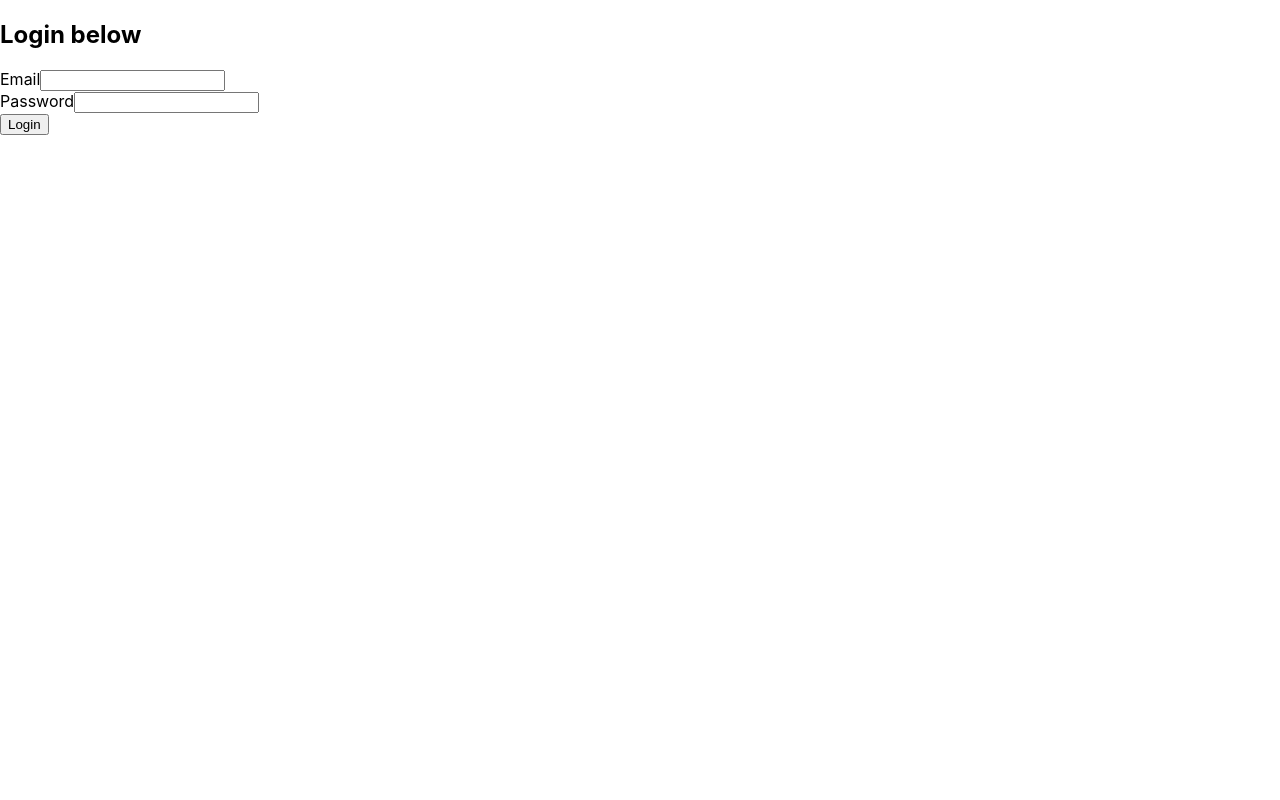
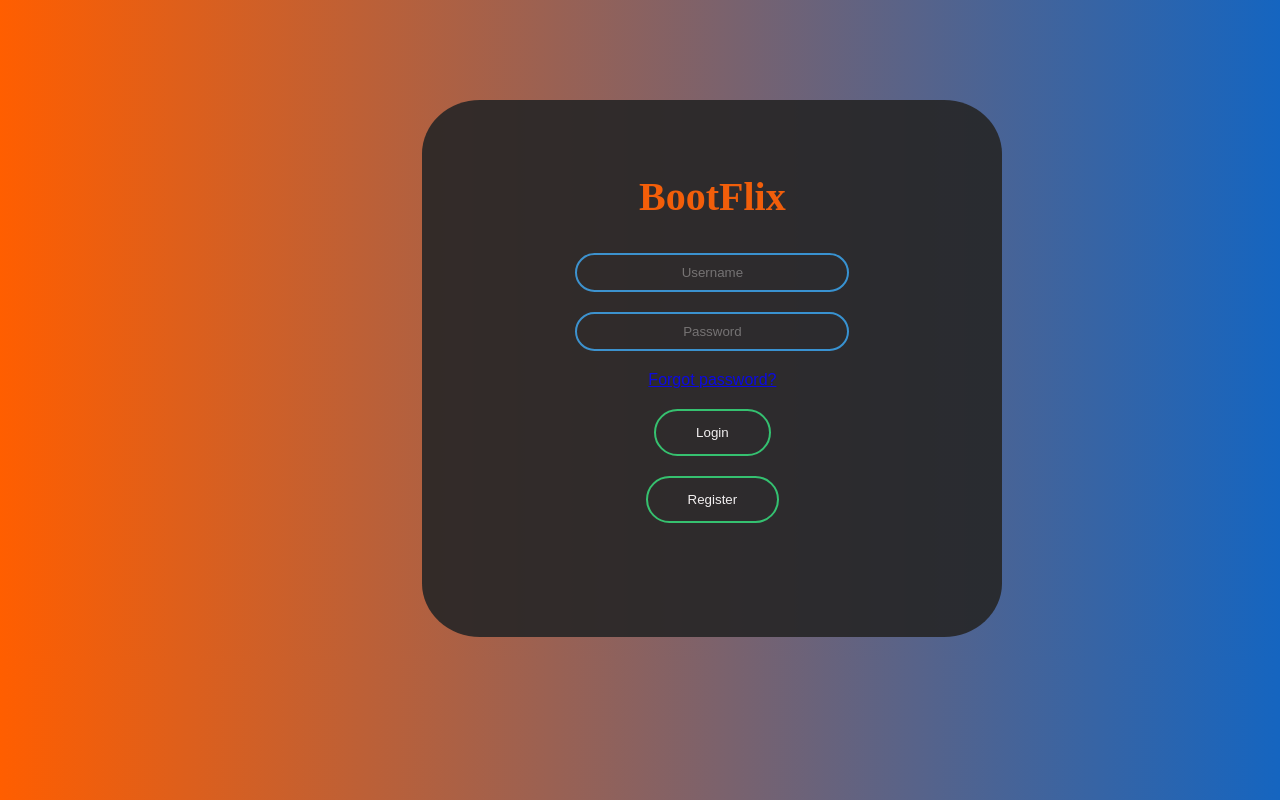
Before and after one commit to WijiPe/BootFlix, a React (Create React App) app in the folder client/: page /login in a window 1280 px wide. Built offline with nearby package versions, Linux system fonts and the light colour scheme.

Commit message:
Login Reg CSS

```diff
--- /dev/null
+++ b/client/src/components/App.css
@@ -0,0 +1,156 @@
+body {
+    margin: 0;
+    padding: 0;
+    font-family: sans-serif;
+    background: linear-gradient(to right, rgb(255, 94, 0), #1565c0)
+}
+
+.logo{
+    color: rgb(255, 94, 0);
+    font-family:cursive;
+    font-size: 390px;
+    font-weight:bolder;
+}
+.card {
+    margin-bottom: 20px;
+    border: none
+}
+
+.opacity {
+opacity: .9;
+}
+.box {
+    border-radius: 10%;
+    width: 500px;
+    padding: 40px;
+    margin-left: 33%;
+    flex: auto;
+
+
+    /* position: absolute; */
+    /* top: 50%;
+    left: 50%; */
+
+    background: #262626;
+    ;
+    text-align: center;
+    transition: 0.25s;
+    margin-top: 100px
+
+
+}
+
+.box input[type="text"],
+.box input[type="password"] {
+    border: 0;
+    background: none;
+    display: block;
+    margin: 20px auto;
+    text-align: center;
+    border: 2px solid #3498db;
+    padding: 10px 10px;
+    width: 250px;
+    outline: none;
+    color: white;
+    border-radius: 24px;
+    transition: 0.25s
+}
+
+.box h1 {
+    color: white;
+    text-transform: uppercase;
+    font-weight: 500
+}
+
+.box input[type="text"]:focus,
+.box input[type="password"]:focus {
+    width: 300px;
+    border-color: #2ecc71
+}
+
+.box input[type="submit"] {
+    border: 0;
+    background: none;
+    display: block;
+    margin: 20px auto;
+    text-align: center;
+    border: 2px solid #2ecc71;
+    padding: 14px 40px;
+    outline: none;
+    color: white;
+    border-radius: 24px;
+    transition: 0.25s;
+    cursor: pointer
+}
+
+.box input[type="submit"]:hover {
+    background: #2ecc71
+}
+
+.forgot {
+    text-decoration: underline
+}
+
+ul.social-network {
+    list-style: none;
+    display: inline;
+    margin-left: 0 !important;
+    padding: 0
+}
+
+ul.social-network li {
+    display: inline;
+    margin: 0 5px
+}
+
+.social-network a.icoFacebook:hover {
+    background-color: #3B5998
+}
+
+.social-network a.icoTwitter:hover {
+    background-color: #33ccff
+}
+
+.social-network a.icoGoogle:hover {
+    background-color: #BD3518
+}
+
+.social-network a.icoFacebook:hover i,
+.social-network a.icoTwitter:hover i,
+.social-network a.icoGoogle:hover i {
+    color: #fff
+}
+
+a.socialIcon:hover,
+.socialHoverClass {
+    color: #44BCDD
+}
+
+.social-circle li a {
+    display: inline-block;
+    position: relative;
+    margin: 0 auto 0 auto;
+    border-radius: 50%;
+    text-align: center;
+    width: 50px;
+    height: 50px;
+    font-size: 20px
+}
+
+.social-circle li i {
+    margin: 0;
+    line-height: 50px;
+    text-align: center
+}
+
+.social-circle li a:hover i,
+.triggeredHover {
+    transform: rotate(360deg);
+    transition: all 0.2s
+}
+
+.social-circle i {
+    color: #fff;
+    transition: all 0.8s;
+    transition: all 0.8s
+}
--- a/client/src/components/Login.jsx
+++ b/client/src/components/Login.jsx
@@ -1,6 +1,8 @@
 import React, {useState} from 'react';
 import axios from 'axios';
 import { useHistory } from 'react-router-dom';
+import './App.css';
+import BootFlixLogo from './BootFlixLogo';
 
 const Login = () => {
     const [loginInfo, setLoginInfo] = useState({
@@ -22,8 +24,8 @@ const Login = () => {
         axios.post("http://localhost:8000/api/login", loginInfo, {withCredentials:true} )
             .then(res=>{
                 console.log("LOGGGIN IN RESPONSE", res)
-                if(res.data.msg === "success!"){
-                    history.push("/home")
+                if(res.data.msg == "success!"){
+                    history.push("/dashboard")
                 }
             })
             .catch(err=>console.log(err))
@@ -31,27 +33,53 @@ const Login = () => {
 
 
     return (
-        <div className="container">
-            <h2>Login below</h2>
-        <form onSubmit= {login}>
-            <div className="form-group">
-                <label>Email</label>
-                <input onChange = {loginChangeHandler} type="text" className="form-control" name= 'email' />
-                {/* {errors.email? <p className="text-danger">{errors.email.message}</p>: ""} */}
+//         <div className="container">
+//             <h2>Login below</h2>
+//         <form onSubmit= {login}>
+//             <div className="form-group">
+//                 <label>Email</label>
+//                 <input onChange = {loginChangeHandler} type="text" className="form-control" name= 'email' />
+//                 {/* {errors.email? <p className="text-danger">{errors.email.message}</p>: ""} */}
 
-            </div>
-            <div className="form-group">
-                <label>Password</label>
-                <input onChange = {loginChangeHandler} type="password" className="form-control" name= 'password' />
-                {/* {errors.password? <p className="text-danger">{errors.password.message}</p>: ""} */}
+//             </div>
+//             <div className="form-group">
+//                 <label>Password</label>
+//                 <input onChange = {loginChangeHandler} type="password" className="form-control" name= 'password' />
+//                 {/* {errors.password? <p className="text-danger">{errors.password.message}</p>: ""} */}
 
-            </div>
+//             </div>
 
-            <input type="submit" value="Login" className= "btn btn-primary" />
-        </form>
-    </div>
-    );
-};
+//             <input type="submit" value="Login" className= "btn btn-primary" />
+//         </form>
+//     </div>
+//     );
+// };
 
 
+        <div className="container">
+            <div className="row">
+                <div className="col-md-12">
+                    <div className="card">
+                        <form onSubmit = {login} class="box opacity">
+                        <BootFlixLogo />
+                            <input onChange = {loginChangeHandler} type="text" name="" placeholder="Username" />
+                            <input onChange = {loginChangeHandler} type="password" name="" placeholder="Password"/>
+                            <a class="forgot text-muted" href="#">Forgot password?</a>
+                            <input onChange = {loginChangeHandler} type="submit" name="" value="Login" href="#"/>
+                            <input onChange = {loginChangeHandler} type="submit" name="" value="Register" href="#"/>
+                            <div className="col-md">
+                                <ul className="social-network social-circle">
+                                    <li><a href="#" className="icoFacebook" title="Facebook"><i className="fab fa-facebook-f"></i></a></li>
+                                    <li><a href="#" className="icoTwitter" title="Twitter"><i className="fab fa-twitter"></i></a></li>
+                                    <li><a href="#" className="icoGoogle" title="Google +"><i className="fab fa-google-plus"></i></a></li>
+                                </ul>
+                            </div>
+                        </form>
+                    </div>
+                </div>
+            </div>
+        </div>
+
+);
+};
 export default Login;
--- a/client/src/components/Register.jsx
+++ b/client/src/components/Register.jsx
@@ -1,6 +1,7 @@
 import React, {useState} from 'react';
 import axios from 'axios';
-import {useHistory} from "react-router-dom";
+import Login from './Login';
+import { useHistory } from 'react-router-dom';
 
 
 
@@ -33,7 +34,6 @@ const Register = () => {
         axios.post("http://localhost:8000/api/register", registerInfo, {withCredentials:true})
             .then(res=>{
                 console.log("response from registering", res);
-                history.push("/home")
                 if(res.data.errors){
                     setErrors(res.data.errors)
                 }else{
@@ -75,6 +75,7 @@ const Register = () => {
             </form>
         </div>
 
+
         </>
     );
 };
```
